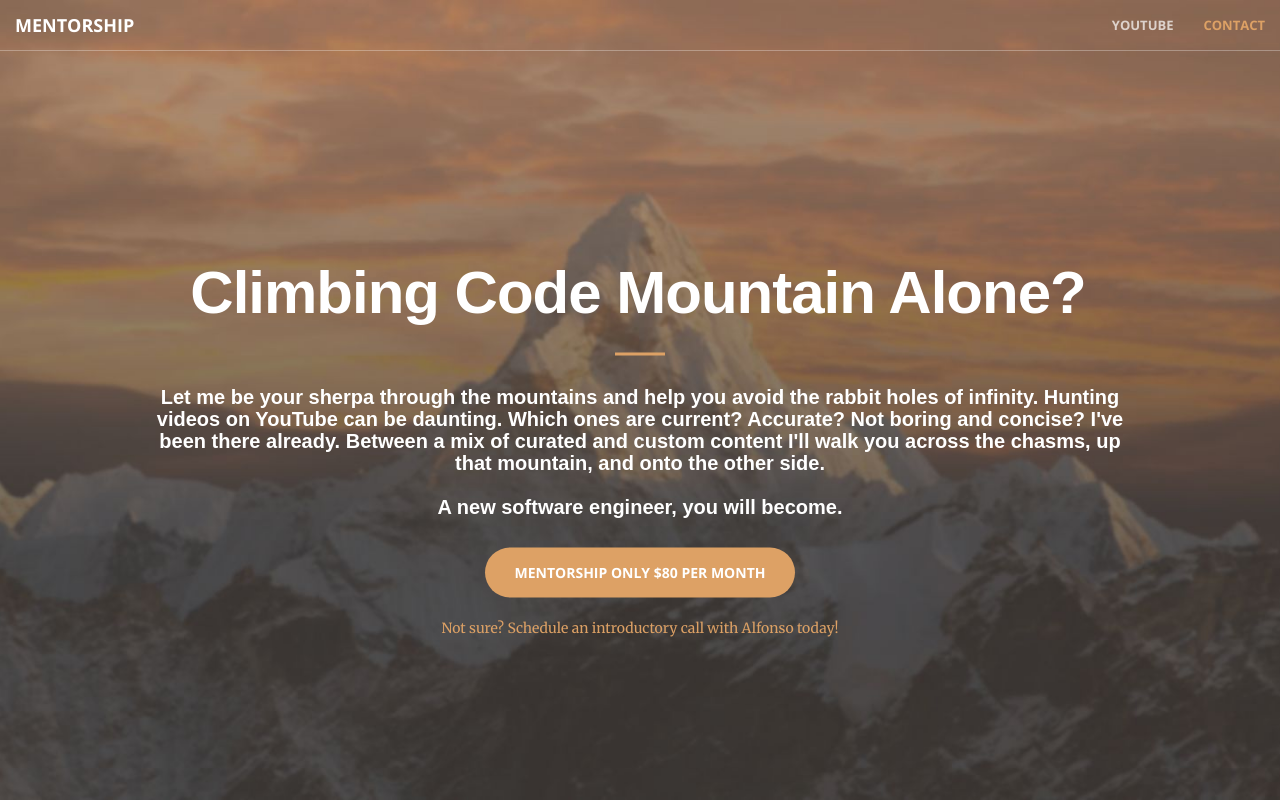
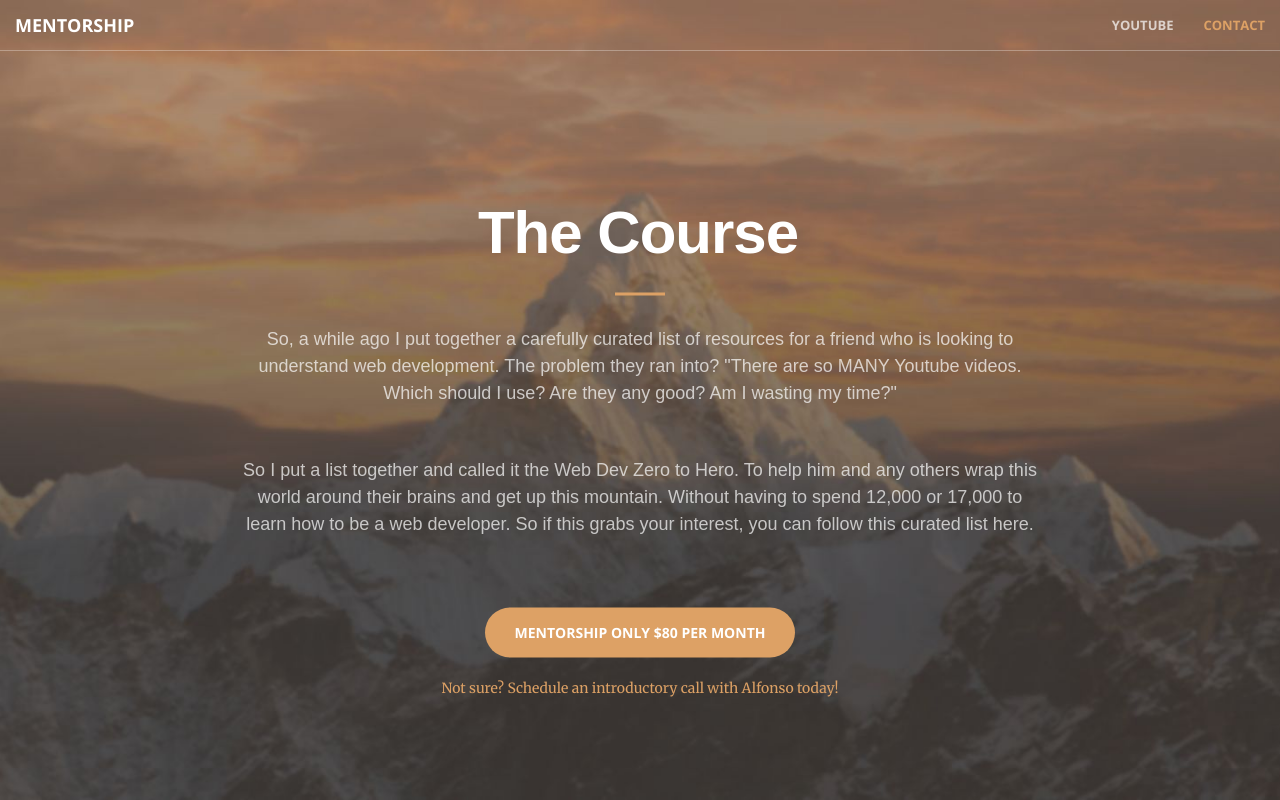
Before and after one commit to thefonso/new_thefonso, a website: page the_course.html in a window 1280 px wide. Shown: the top 800 px of the page. Drawn offline with nearby package versions, Linux system fonts and the light colour scheme.

Commit message:
added course description page

```diff
--- a/the_course.html
+++ b/the_course.html
@@ -87,13 +87,11 @@
     <div class="header-content">
 
         <div class="header-content-inner mentorship">
-            <h1 id="mentor-text">Climbing Code Mountain Alone?</h1>
+            <h1 id="mentor-text">The Course</h1>
             <hr />
             <h3>
-                Let me be your sherpa through the mountains and help you avoid the rabbit holes of infinity.
-                Hunting videos on YouTube can be daunting. Which ones are current? Accurate? Not boring and concise? I've been there already.
-                Between a mix of curated and custom content I'll walk you across the chasms, up that mountain, and onto the other side.
-                <br><br> A new software engineer, you will become.
+               <p>So, a while ago I put together a carefully curated list of resources for a friend who is looking to understand web development. The problem they ran into? "There are so MANY Youtube videos. Which should I use? Are they any good? Am I wasting my time?"</p>
+                <p>So I put a list together and called it the Web Dev Zero to Hero.  To help him and any others wrap this world around their brains and get up this mountain. Without having to spend 12,000 or 17,000 to learn how to be a web developer. So if this grabs your interest, you can follow this curated list here. </p>
             </h3>
 
             <br>
```
Also changed, not shown: index.html (+3 -3 lines).
